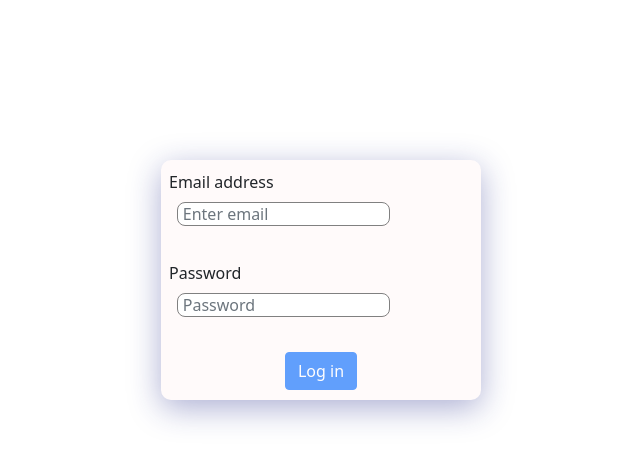
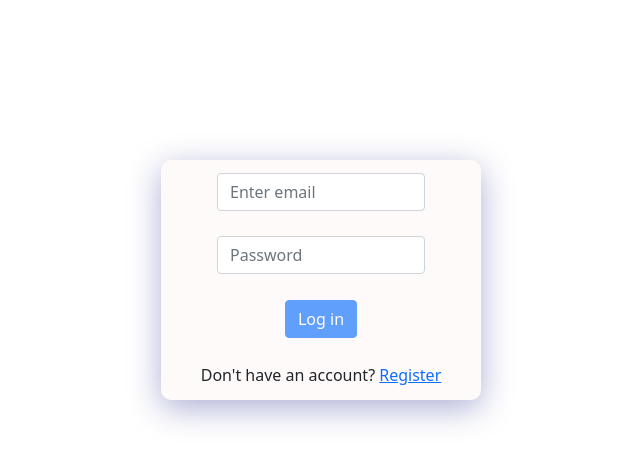
Before and after one commit to Luciano-O/blog-front-end, a React (Create React App) app: page /login in a window 1280 px wide. Shown: the top 462 px of the page, without its empty margins (319-959 px from the left). Built offline with nearby package versions, Linux system fonts and the light colour scheme; what react-dotenv would draw is missing.

Commit message:
STYLES: Login page

```diff
--- a/src/Components/Header/styles.module.css
+++ b/src/Components/Header/styles.module.css
@@ -46,5 +46,5 @@
 }
 
 input {
-  max-width: 70%;
+  max-width: 65%;
 }
--- a/src/Pages/Home/Home.js
+++ b/src/Pages/Home/Home.js
@@ -57,7 +57,7 @@ function Home() {
           user={mainPost.user}
         />
           <Row>
-            <Col>
+            <Col className={styles.col}>
               <SecondaryPost
                 className={styles.secPost}
                 title={ secPost.title }
@@ -66,7 +66,7 @@ function Home() {
                 categories={secPost.categories}
               />
             </Col>
-            <Col>
+            <Col className={styles.col}>
               <SecondaryPost
                 className={styles.secPost}
                 title={ secPost2.title }
--- a/src/Pages/Home/styles.module.css
+++ b/src/Pages/Home/styles.module.css
@@ -17,10 +17,15 @@ main {
   margin: 0 auto;
 }
 
+.col {
+  min-width: 13rem;
+  margin-top: 1rem;
+}
+
 .secPost {
   width: 100%;
   height: 100%;
-  margin-top: 1rem;
+  min-width: 13rem;
 }
 
 .mainPost {
@@ -29,7 +34,7 @@ main {
 
 .createBtn {
   margin: 0 auto;
-  margin-top: 5rem;
+  margin-top: 4rem;
 }
 
 .homePage {
--- a/src/Pages/Login/Login.js
+++ b/src/Pages/Login/Login.js
@@ -1,5 +1,5 @@
 import React, { useState, useEffect, useContext } from 'react';
-import { useHistory } from 'react-router-dom';
+import { Link, useHistory } from 'react-router-dom';
 import { Form, Button } from 'react-bootstrap'
 import styles from './styles.module.css';
 import BlogContext from '../../Context/BlogContext';
@@ -37,27 +37,22 @@ function Login()  {
   }
 
   return (
-    <form className={ styles.LoginDiv }>
+    <Form className={ styles.LoginDiv }>
       {invalidUser && invalidUser}
-      <Form.Group className="mb-3" controlId="formBasicEmail">
-        <Form.Label>Email address</Form.Label><br/>
         <Form.Control
           type="email"
+          className={styles.inputLogin}
           value={ email }
           placeholder="Enter email"
           onChange={({target}) => setEmail(target.value)}
         />
-      </Form.Group>
-
-      <Form.Group className="mb-3" controlId="formBasicPassword">
-        <Form.Label>Password</Form.Label><br/>
         <Form.Control
           type="password"
+          className={styles.inputLogin}
           value={ password }
           placeholder="Password"
           onChange={({target}) => setPassword(target.value)}
         />
-      </Form.Group>
       <Button
         variant="primary"
         disabled={ disabled }
@@ -66,7 +61,8 @@ function Login()  {
       >
         Log in
       </Button>
-    </form>
+      <span>Don't have an account? <Link to="/register">Register</Link></span>
+    </Form>
   )
 
 }
--- a/src/Pages/Login/styles.module.css
+++ b/src/Pages/Login/styles.module.css
@@ -1,7 +1,7 @@
 .LoginDiv {
   display: flex;
   flex-direction: column;
-  align-items: flex-start;
+  align-items: center;
   justify-content: space-around;
   margin: 10rem auto;
   width: 20rem;
@@ -18,12 +18,7 @@
 }
 
 .LoginDiv input{
-  width: 17rem;
-  height: 1.5rem;
-  padding: 0.3rem;
-  border-radius: 0.5rem;
-  border: 1px solid gray;
-  margin: 0 1rem
+  width: 100%;
 }
 
 .LoginDiv label{
```
Also changed, not shown: .eslintrc.js.
